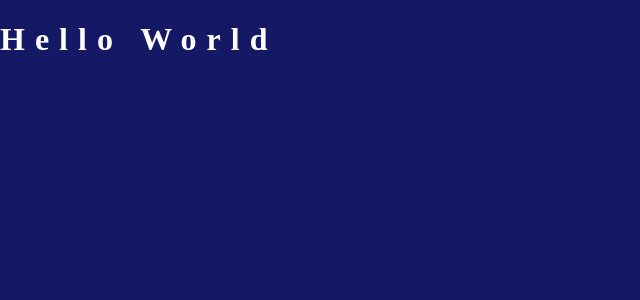
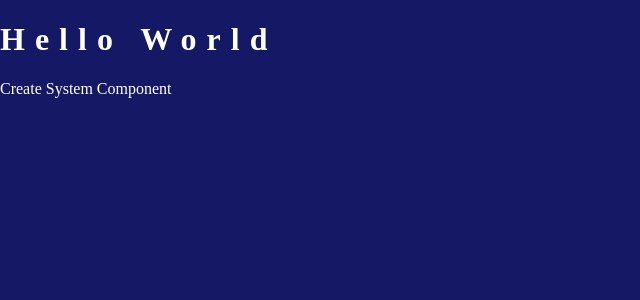
Before and after one commit to wwhite11/astral-plan, a React (Create React App) app in the folder client/: page /create-system in a window 1280 px wide. Shown: the top 300 px of the page, without its empty margins (0-640 px from the left). Built offline with nearby package versions, Linux system fonts and the light colour scheme.

Commit message:
create system route

```diff
--- a/client/src/routes/index.js
+++ b/client/src/routes/index.js
@@ -4,8 +4,9 @@ import Home from '../screens/Home'
 import Dashboard from '../screens/Dashboard'
 import SignUp from '../screens/SignUp'
 import SignIn from '../components/shared/SignIn'
+import CreateSystem from '../screens/CreateSystem'
 
-const Routes = ({ user, setUser }) => (
+const Routes = ({ user, setUser, createSystem }) => (
     <Switch>
         <Route
         exact
@@ -20,6 +21,10 @@ const Routes = ({ user, setUser }) => (
         path="/signin"
         render={props => <SignIn {...props} setUser={setUser} />}
         />
+        <Route
+        path="/create-system"
+        render={props => <CreateSystem {...props} createSystem={createSystem} />}
+        />
     </Switch>
 )
 
--- a/client/src/screens/CreateSystem.jsx
+++ b/client/src/screens/CreateSystem.jsx
@@ -0,0 +1,9 @@
+import React from 'react'
+
+const CreateSystem = () => {
+    return (
+        <div>Create System Component</div>
+    )
+}
+
+export default CreateSystem
```
